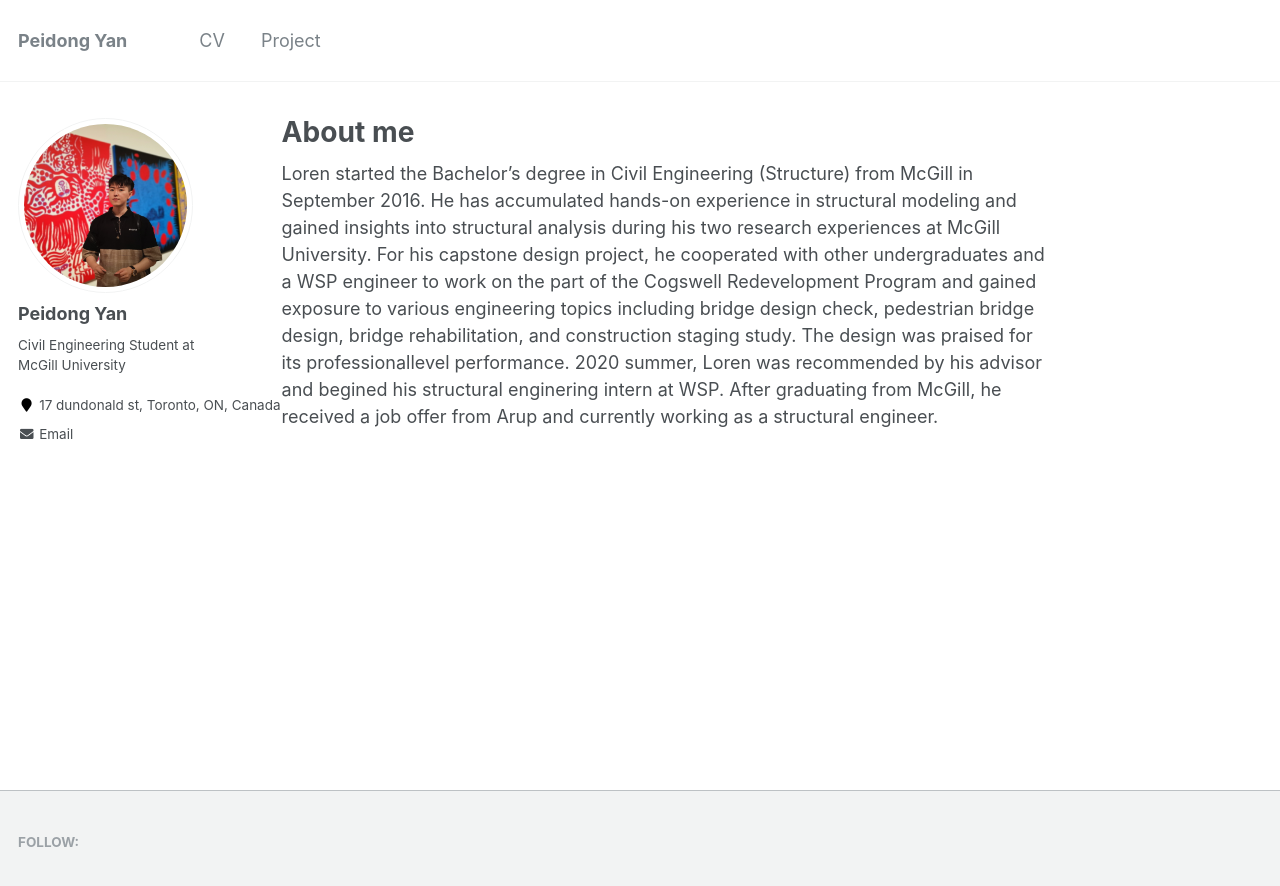
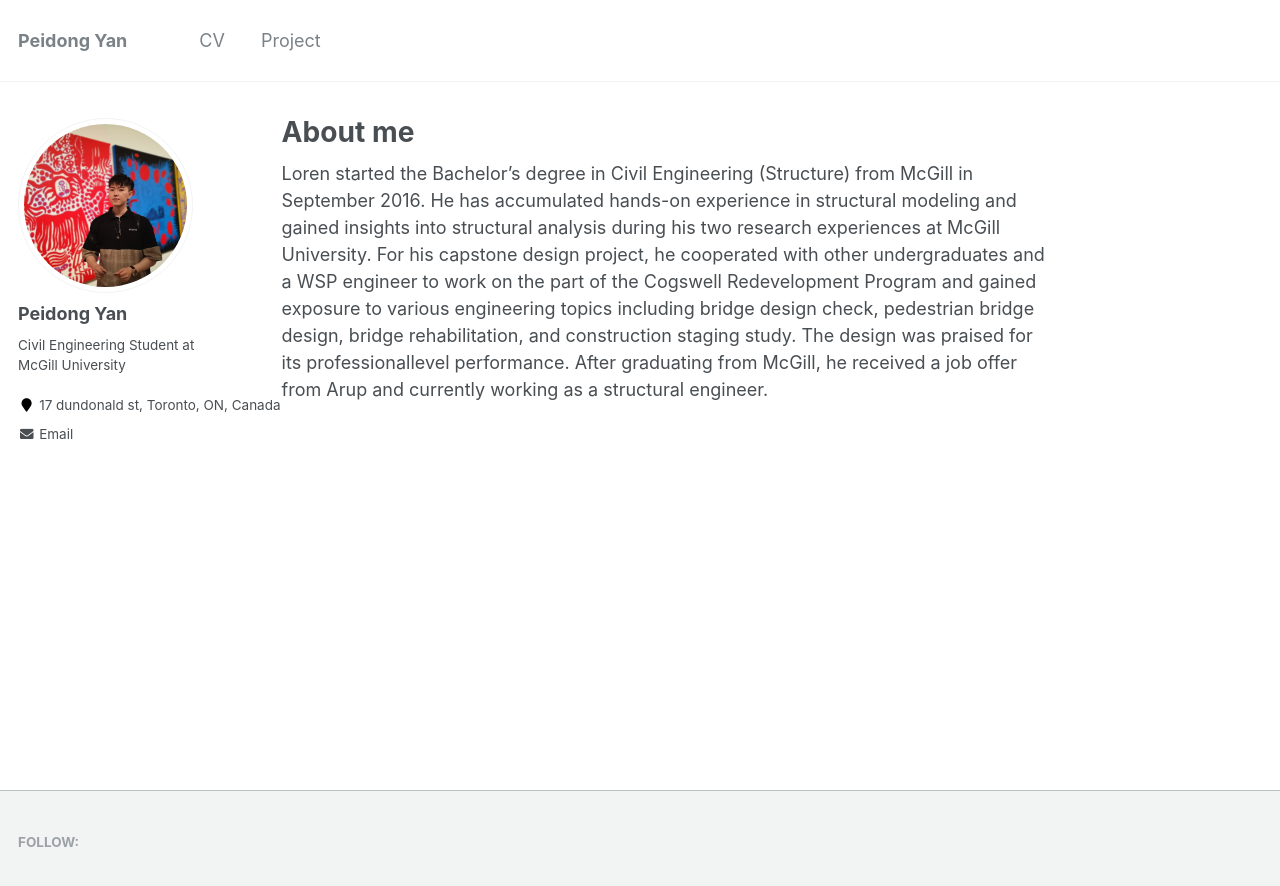
Before and after one commit to LorenYan98/Mine, a Jekyll site: the page built from _pages/about.md, in a window 1280 px wide. Shown: the top 886 px of the page. Built offline with Jekyll 4.4.1, drawn with Linux system fonts in a browser that asks for light colours.

Commit message:
Update about.md

```diff
--- a/_pages/about.md
+++ b/_pages/about.md
@@ -8,4 +8,4 @@ redirect_from:
   - /about.html
 ---
 
-Loren started the Bachelor's degree in Civil Engineering (Structure) from McGill in September 2016. He has accumulated hands-on experience in structural modeling and gained insights into structural analysis during his two research experiences at McGill University. For his capstone design project, he cooperated with other undergraduates and a WSP engineer to work on the part of the Cogswell Redevelopment Program and gained exposure to various engineering topics including bridge design check, pedestrian bridge design, bridge rehabilitation, and construction staging study. The design was praised for its professionallevel performance. 2020 summer, Loren was recommended by his advisor and begined his structural enginering intern at WSP. After graduating from McGill, he received a job offer from Arup and currently working as a structural engineer.
+Loren started the Bachelor's degree in Civil Engineering (Structure) from McGill in September 2016. He has accumulated hands-on experience in structural modeling and gained insights into structural analysis during his two research experiences at McGill University. For his capstone design project, he cooperated with other undergraduates and a WSP engineer to work on the part of the Cogswell Redevelopment Program and gained exposure to various engineering topics including bridge design check, pedestrian bridge design, bridge rehabilitation, and construction staging study. The design was praised for its professionallevel performance. After graduating from McGill, he received a job offer from Arup and currently working as a structural engineer.
```
